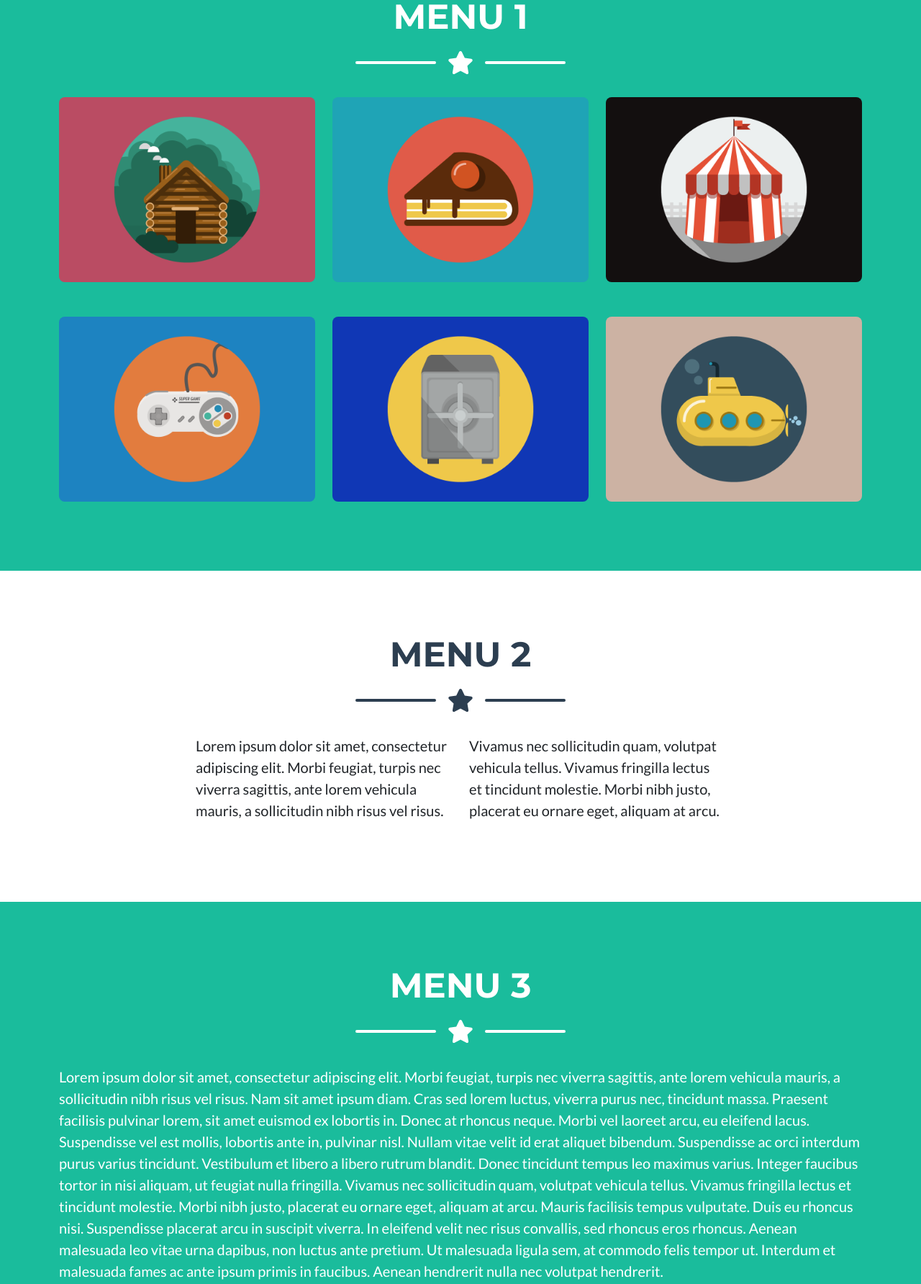
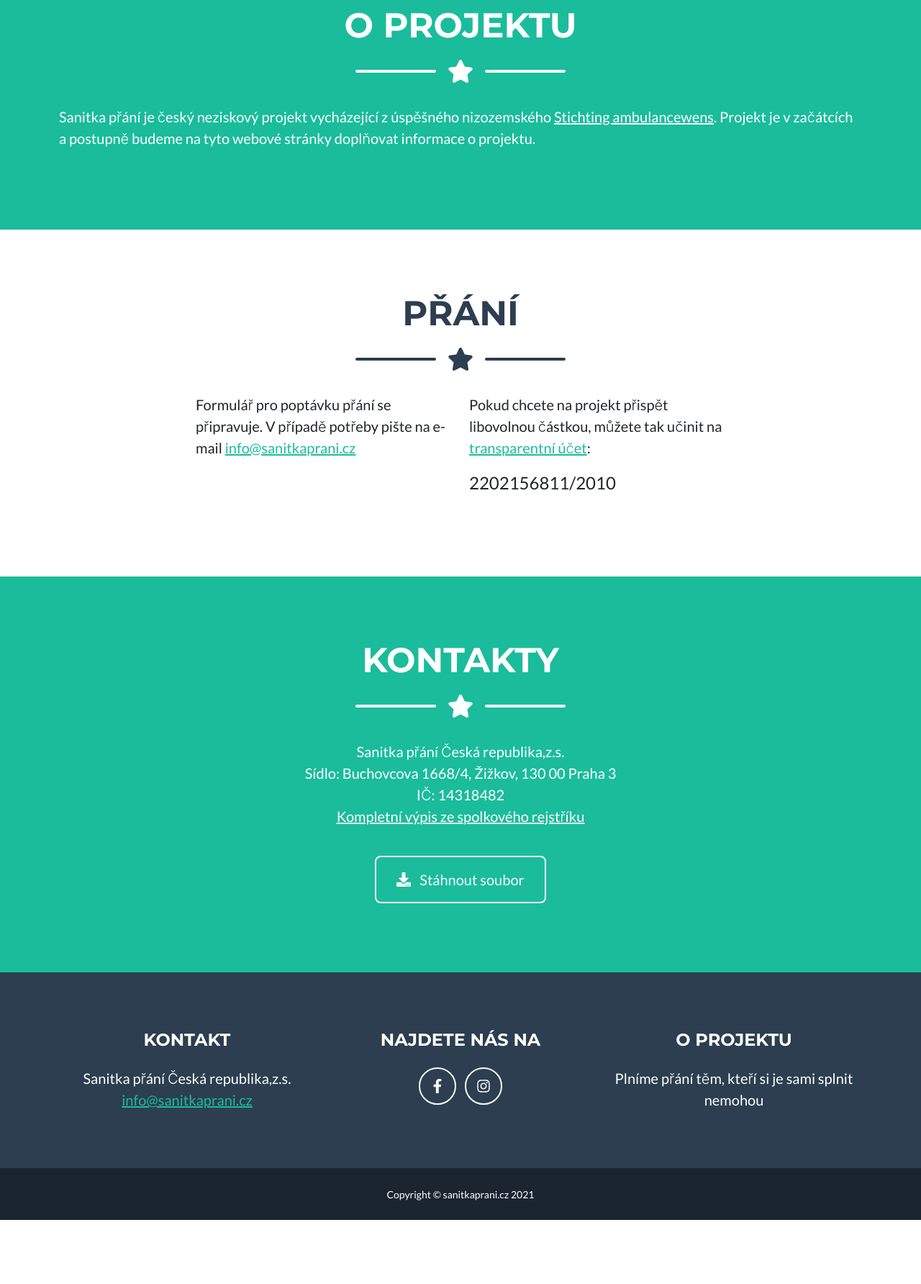
Before and after one commit to pseckar/sanitka-prani, a plain HTML site: page dist/index.html in a window 1280 px wide. Shown: the part 776-2560 px from the top of the page at 72% size. After the commit the page ends 2471 px from the top, so only its background shows below. Drawn offline with nearby package versions, Linux system fonts and the light colour scheme.

Commit message:
changed menu and filled content

```diff
--- a/dist/index.html
+++ b/dist/index.html
@@ -27,9 +27,9 @@
                 </button>
                 <div class="collapse navbar-collapse" id="navbarResponsive">
                     <ul class="navbar-nav ms-auto">
-                        <li class="nav-item mx-0 mx-lg-1"><a class="nav-link py-3 px-0 px-lg-3 rounded" href="#portfolio">Menu 1</a></li>
-                        <li class="nav-item mx-0 mx-lg-1"><a class="nav-link py-3 px-0 px-lg-3 rounded" href="#about">Menu 2</a></li>
-                        <li class="nav-item mx-0 mx-lg-1"><a class="nav-link py-3 px-0 px-lg-3 rounded" href="#contact">Menu 3</a></li>
+                        <li class="nav-item mx-0 mx-lg-1"><a class="nav-link py-3 px-0 px-lg-3 rounded" href="#portfolio">O projetku</a></li>
+                        <li class="nav-item mx-0 mx-lg-1"><a class="nav-link py-3 px-0 px-lg-3 rounded" href="#about">Přání</a></li>
+                        <li class="nav-item mx-0 mx-lg-1"><a class="nav-link py-3 px-0 px-lg-3 rounded" href="#contact">Kontakt</a></li>
                     </ul>
                 </div>
             </div>
@@ -40,76 +40,22 @@
                 <!-- Masthead Avatar Image-->
                 <img class="masthead-avatar mb-5" src="assets/img/logo.svg" alt="..." />
                 <!-- Masthead Subheading-->
-                <p class="masthead-subheading font-weight-light mb-0">Vítejte na stránkách projektu Sanitka přání</p>
+                <p class="masthead-subheading font-weight-light mb-0">Plníme přání těm, kteří si je sami splnit nemohou</p>
             </div>
         </header>
         <!-- Portfolio Section-->
         <section class="page-section bg-primary portfolio text-white" id="portfolio">
             <div class="container">
                 <!-- Portfolio Section Heading-->
-                <h2 class="page-section-heading text-center text-uppercase text-white mb-0">Menu 1</h2>
+                <h2 class="page-section-heading text-center text-uppercase text-white mb-0">O projektu</h2>
                 <!-- Icon Divider-->
                 <div class="divider-custom divider-light">
                     <div class="divider-custom-line"></div>
                     <div class="divider-custom-icon"><i class="fas fa-star"></i></div>
                     <div class="divider-custom-line"></div>
                 </div>
-                <!-- Portfolio Grid Items-->
-                <div class="row justify-content-center">
-                    <!-- Portfolio Item 1-->
-                    <div class="col-md-6 col-lg-4 mb-5">
-                        <div class="portfolio-item mx-auto" data-bs-toggle="modal" data-bs-target="#portfolioModal1">
-                            <div class="portfolio-item-caption d-flex align-items-center justify-content-center h-100 w-100">
-                                <div class="portfolio-item-caption-content text-center text-white"><i class="fas fa-plus fa-3x"></i></div>
-                            </div>
-                            <img class="img-fluid" src="assets/img/portfolio/cabin.png" alt="..." />
-                        </div>
-                    </div>
-                    <!-- Portfolio Item 2-->
-                    <div class="col-md-6 col-lg-4 mb-5">
-                        <div class="portfolio-item mx-auto" data-bs-toggle="modal" data-bs-target="#portfolioModal2">
-                            <div class="portfolio-item-caption d-flex align-items-center justify-content-center h-100 w-100">
-                                <div class="portfolio-item-caption-content text-center text-white"><i class="fas fa-plus fa-3x"></i></div>
-                            </div>
-                            <img class="img-fluid" src="assets/img/portfolio/cake.png" alt="..." />
-                        </div>
-                    </div>
-                    <!-- Portfolio Item 3-->
-                    <div class="col-md-6 col-lg-4 mb-5">
-                        <div class="portfolio-item mx-auto" data-bs-toggle="modal" data-bs-target="#portfolioModal3">
-                            <div class="portfolio-item-caption d-flex align-items-center justify-content-center h-100 w-100">
-                                <div class="portfolio-item-caption-content text-center text-white"><i class="fas fa-plus fa-3x"></i></div>
-                            </div>
-                            <img class="img-fluid" src="assets/img/portfolio/circus.png" alt="..." />
-                        </div>
-                    </div>
-                    <!-- Portfolio Item 4-->
-                    <div class="col-md-6 col-lg-4 mb-5 mb-lg-0">
-                        <div class="portfolio-item mx-auto" data-bs-toggle="modal" data-bs-target="#portfolioModal4">
-                            <div class="portfolio-item-caption d-flex align-items-center justify-content-center h-100 w-100">
-                                <div class="portfolio-item-caption-content text-center text-white"><i class="fas fa-plus fa-3x"></i></div>
-                            </div>
-                            <img class="img-fluid" src="assets/img/portfolio/game.png" alt="..." />
-                        </div>
-                    </div>
-                    <!-- Portfolio Item 5-->
-                    <div class="col-md-6 col-lg-4 mb-5 mb-md-0">
-                        <div class="portfolio-item mx-auto" data-bs-toggle="modal" data-bs-target="#portfolioModal5">
-                            <div class="portfolio-item-caption d-flex align-items-center justify-content-center h-100 w-100">
-                                <div class="portfolio-item-caption-content text-center text-white"><i class="fas fa-plus fa-3x"></i></div>
-                            </div>
-                            <img class="img-fluid" src="assets/img/portfolio/safe.png" alt="..." />
-                        </div>
-                    </div>
-                    <!-- Portfolio Item 6-->
-                    <div class="col-md-6 col-lg-4">
-                        <div class="portfolio-item mx-auto" data-bs-toggle="modal" data-bs-target="#portfolioModal6">
-                            <div class="portfolio-item-caption d-flex align-items-center justify-content-center h-100 w-100">
-                                <div class="portfolio-item-caption-content text-center text-white"><i class="fas fa-plus fa-3x"></i></div>
-                            </div>
-                            <img class="img-fluid" src="assets/img/portfolio/submarine.png" alt="..." />
-                        </div>
-                    </div>
+                <div class="row">
+                    <div class="col-lg-12 ms-auto"><p class="lead">Sanitka přání je český neziskový projekt vycházející z úspěšného nizozemského <a class="white" href="https://www.ambulancewens.nl/" target="_blank" rel="noopener noreferrer">Stichting ambulancewens</a>. Projekt je v začátcích a postupně budeme na tyto webové stránky doplňovat informace o projektu.</p></div>
                 </div>
             </div>
         </section>
@@ -117,7 +63,7 @@
         <section class="page-section mb-0" id="about">
             <div class="container">
                 <!-- About Section Heading-->
-                <h2 class="page-section-heading text-center text-uppercase text-secondary">Menu 2</h2>
+                <h2 class="page-section-heading text-center text-uppercase text-secondary">Přání</h2>
                 <!-- Icon Divider-->
                 <div class="divider-custom">
                     <div class="divider-custom-line"></div>
@@ -126,8 +72,10 @@
                 </div>
                 <!-- About Section Content-->
                 <div class="row">
-                    <div class="col-lg-4 ms-auto"><p class="lead">Lorem ipsum dolor sit amet, consectetur adipiscing elit. Morbi feugiat, turpis nec viverra sagittis, ante lorem vehicula mauris, a sollicitudin nibh risus vel risus.</p></div>
-                    <div class="col-lg-4 me-auto"><p class="lead">Vivamus nec sollicitudin quam, volutpat vehicula tellus. Vivamus fringilla lectus et tincidunt molestie. Morbi nibh justo, placerat eu ornare eget, aliquam at arcu.</p></div>
+                    <div class="col-lg-4 ms-auto"><p class="lead">Formulář pro poptávku přání se připravuje. V případě potřeby pište na e-mail <a href="mailto:info@sanitkaprani.cz">info@sanitkaprani.cz</a></p></div>
+                    <div class="col-lg-4 me-auto"><p class="lead">Pokud chcete na projekt přispět libovolnou částkou, můžete tak učinit na <a href="https://ib.fio.cz/ib/transparent?a=2202156811" target="_blank" rel="noopener noreferrer">transparentní účet</a>:</p>
+                    <p style="font-size: 1.5rem">2202156811/2010</p>
+                    </div>
                 </div>
             </div>
         </section>
@@ -135,7 +83,7 @@
         <section class="page-section bg-primary text-white" id="contact">
             <div class="container">
                 <!-- Contact Section Heading-->
-                <h2 class="page-section-heading text-center text-uppercase text-white mb-0">Menu 3</h2>
+                <h2 class="page-section-heading text-center text-uppercase text-white mb-0">Kontakty</h2>
                 <!-- Icon Divider-->
                 <div class="divider-custom divider-light">
                     <div class="divider-custom-line"></div>
@@ -144,9 +92,12 @@
                 </div>
                 <!-- Contact Section Form-->
                 <div class="row">
-                    <div class="col-lg-12 ms-auto"><p class="lead">Lorem ipsum dolor sit amet, consectetur adipiscing elit. Morbi feugiat, turpis nec viverra sagittis, ante lorem vehicula mauris, a sollicitudin nibh risus vel risus. Nam sit amet ipsum diam. Cras sed lorem luctus, viverra purus nec, tincidunt massa. Praesent facilisis pulvinar lorem, sit amet euismod ex lobortis in. Donec at rhoncus neque. Morbi vel laoreet arcu, eu eleifend lacus. Suspendisse vel est mollis, lobortis ante in, pulvinar nisl. Nullam vitae velit id erat aliquet bibendum. Suspendisse ac orci interdum purus varius tincidunt. Vestibulum et libero a libero rutrum blandit. Donec tincidunt tempus leo maximus varius. Integer faucibus tortor in nisi aliquam, ut feugiat nulla fringilla.
-
-                        Vivamus nec sollicitudin quam, volutpat vehicula tellus. Vivamus fringilla lectus et tincidunt molestie. Morbi nibh justo, placerat eu ornare eget, aliquam at arcu. Mauris facilisis tempus vulputate. Duis eu rhoncus nisi. Suspendisse placerat arcu in suscipit viverra. In eleifend velit nec risus convallis, sed rhoncus eros rhoncus. Aenean malesuada leo vitae urna dapibus, non luctus ante pretium. Ut malesuada ligula sem, at commodo felis tempor ut. Interdum et malesuada fames ac ante ipsum primis in faucibus. Aenean hendrerit nulla nec volutpat hendrerit.</p></div>
+                    <div class="col-lg-12 ms-auto text-center"><p class="lead">
+                        Sanitka přání Česká republika,z.s.<br/>
+                        Sídlo: Buchovcova 1668/4, Žižkov, 130 00 Praha 3<br/>
+                        IČ: 14318482<br/>
+                        <a class="white" href="https://or.justice.cz/ias/ui/rejstrik-firma.vysledky?subjektId=1152847&typ=UPLNY" target="_blank" rel="noopener noreferrer">Kompletní výpis ze spolkového rejstříku</a><br/>
+                    </p></div>
                 </div>
                 <!-- Contact Section Button-->
                 <div class="text-center mt-4">
@@ -164,26 +115,24 @@
                 <div class="row">
                     <!-- Footer Location-->
                     <div class="col-lg-4 mb-5 mb-lg-0">
-                        <h4 class="text-uppercase mb-4">Adresa</h4>
+                        <h4 class="text-uppercase mb-4">Kontakt</h4>
                         <p class="lead mb-0">
-                            Sanitková 123
+                            Sanitka přání Česká republika,z.s.
                             <br />
-                            Přání 654 32, Česká republika
+                            <a href="mailto:info@sanitkaprani.cz">info@sanitkaprani.cz</a>
                         </p>
                     </div>
                     <!-- Footer Social Icons-->
                     <div class="col-lg-4 mb-5 mb-lg-0">
                         <h4 class="text-uppercase mb-4">Najdete nás na</h4>
-                        <a class="btn btn-outline-light btn-social mx-1" href="#!"><i class="fab fa-fw fa-facebook-f"></i></a>
-                        <a class="btn btn-outline-light btn-social mx-1" href="#!"><i class="fab fa-fw fa-twitter"></i></a>
-                        <a class="btn btn-outline-light btn-social mx-1" href="#!"><i class="fab fa-fw fa-linkedin-in"></i></a>
-                        <a class="btn btn-outline-light btn-social mx-1" href="#!"><i class="fab fa-fw fa-dribbble"></i></a>
+                        <a class="btn btn-outline-light btn-social mx-1" href="https://www.facebook.com/Sanitka-p%C5%99%C3%A1n%C3%AD-100719082590957/"><i class="fab fa-fw fa-facebook-f"></i></a>
+                        <a class="btn btn-outline-light btn-social mx-1" href="https://instagram.com/sanitka_prani?utm_medium=copy_link"><i class="fab fa-fw fa-instagram"></i></a>
                     </div>
                     <!-- Footer About Text-->
                     <div class="col-lg-4">
                         <h4 class="text-uppercase mb-4">O projektu</h4>
                         <p class="lead mb-0">
-                            Lorem ipsum dolor sit amet, consectetur adipiscing elit.
+                            Plníme přání těm, kteří si je sami splnit nemohou
                         </p>
                     </div>
                 </div>
```
Also changed, not shown: dist/css/styles.css.
